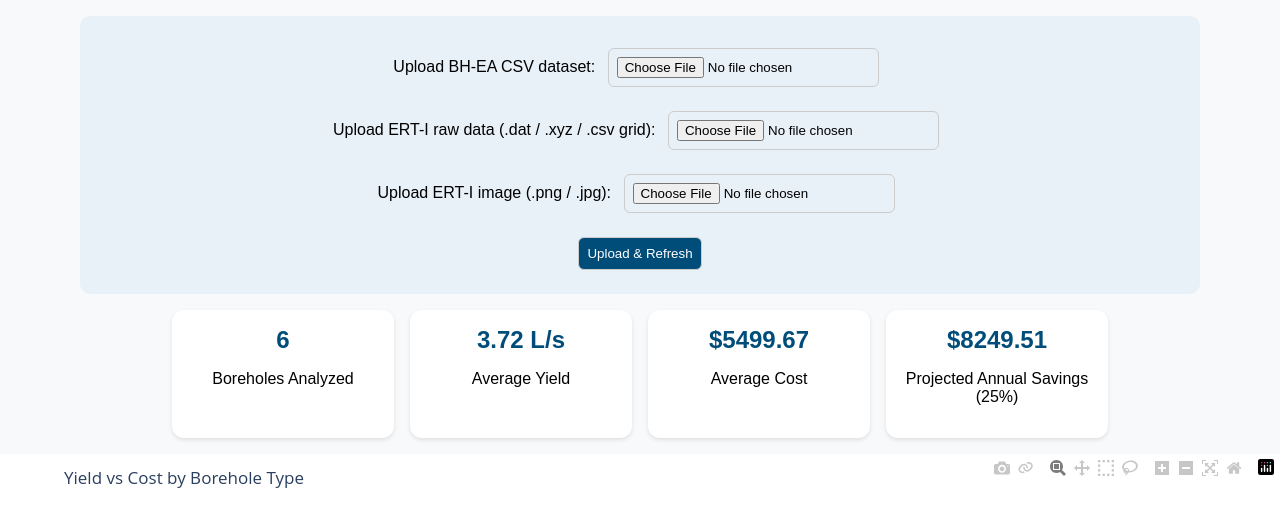
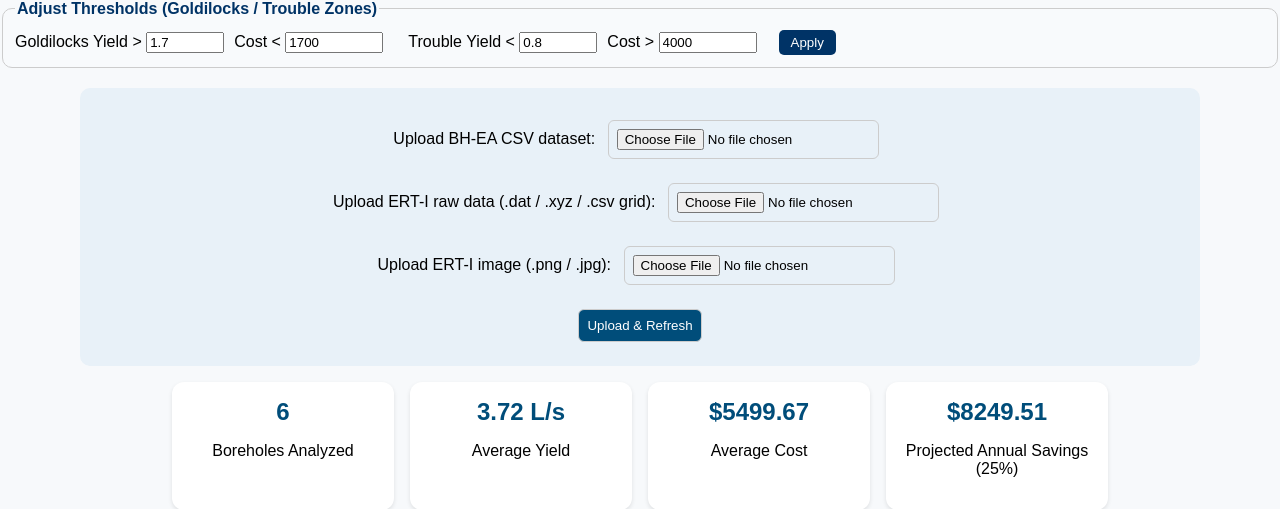
Before and after one commit to yangatekane/bh_ea_dashboard, a Flask app: page / in a window 1280 px wide. Shown: the part 153-662 px from the top of the page. Run offline with Flask 3, Linux system fonts and the light colour scheme; parts of the project's set-up code (start-up, migrations or seed data) failed here and were passed over.

```diff
--- a/templates/index.html
+++ b/templates/index.html
@@ -10,6 +10,30 @@
     <h1>Borehole Exploration / Surveying Analytics (BH-EA)</h1>
     <h3>Cloud Run Impact Dashboard</h3>
   </header>
+
+  <!-- 🧮 Threshold Controls -->
+  <form id="thresholdForm" method="POST" action="/" style="margin-bottom:20px;">
+    <fieldset style="border:1px solid #ccc;padding:12px;border-radius:10px;background:#f8fafc;">
+      <legend style="font-weight:bold;color:#003366;">Adjust Thresholds (Goldilocks / Trouble Zones)</legend>
+      <div style="display:flex;flex-wrap:wrap;gap:10px;align-items:center;">
+        <label>Goldilocks Yield &gt;
+          <input type="number" step="0.1" name="YIELD_GOLD_MIN" value="{{ yield_gold_min }}" style="width:70px;">
+        </label>
+        <label>Cost &lt;
+          <input type="number" step="100" name="COST_GOLD_MAX" value="{{ cost_gold_max }}" style="width:90px;">
+        </label>
+        <label style="margin-left:15px;">Trouble Yield &lt;
+          <input type="number" step="0.1" name="YIELD_TROUBLE_MAX" value="{{ yield_trouble_max }}" style="width:70px;">
+        </label>
+        <label>Cost &gt;
+          <input type="number" step="100" name="COST_TROUBLE_MIN" value="{{ cost_trouble_min }}" style="width:90px;">
+        </label>
+        <button type="submit" class="btn btn-primary" style="margin-left:12px;background:#003366;color:white;padding:5px 12px;border:none;border-radius:5px;cursor:pointer;">
+          Apply
+        </button>
+      </div>
+    </fieldset>
+  </form>
 
   <section id="upload">
     <form method="POST" enctype="multipart/form-data">
```
